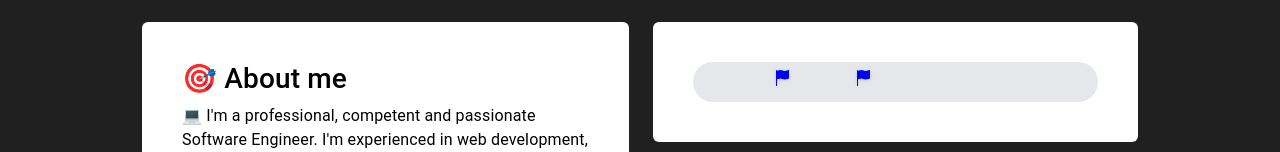
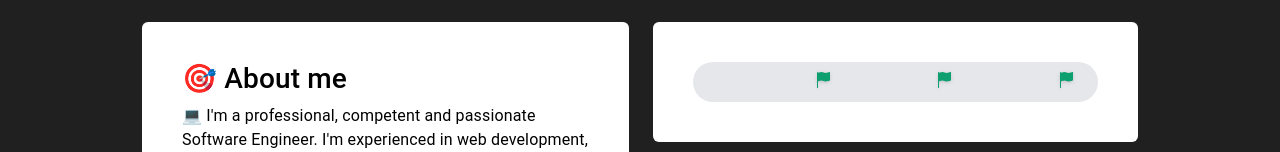
Before and after one commit to victorperezpiqueras/victorperezpiqueras.github.io, a React (Create React App) app: page / in a window 1280 px wide. Shown: the part 326-478 px from the top of the page. Built offline with nearby package versions, Linux system fonts and the light colour scheme.

Commit message:
experience years automatically generated

```diff
--- a/src/components/Experience/Experience.tsx
+++ /dev/null
@@ -1,62 +0,0 @@
-import { Tooltip } from "flowbite-react";
-import { BsFillFlagFill } from "react-icons/bs";
-
-type ExperienceData = {
-  startDate: Date;
-  endDate: Date;
-  title: string;
-};
-type UIExperience = {
-  startDate: Date;
-  endDate: Date;
-  title: string;
-  diffTime: number;
-  barPercentage: number;
-};
-type ExperienceProps = {
-  experiences: ExperienceData[];
-};
-function Experience(props: ExperienceProps) {
-  let uiExperiences = props.experiences.map((ex) => {
-    let newEx = ex as UIExperience;
-    if (!newEx.endDate) newEx.endDate = new Date();
-    let diff =
-      (newEx.endDate.getTime() - newEx.startDate.getTime()) /
-      (1000 * 3600 * 24);
-    maxTime += diff;
-    newEx.diffTime = diff;
-    return newEx;
-  });
-
-  var maxTime = 0;
-  let minLimitTime = Math.min(
-    ...uiExperiences.map((o) => o.startDate.getTime())
-  );
-
-  let maxLimitTime = minLimitTime + maxTime;
-  //add one year in ms
-  maxLimitTime += 1000 * 3600 * 24 * 365;
-
-  return (
-    <div className="h-10 relative w-full bg-gray-200 rounded-full">
-      <div
-        className="w-4/12 drop-shadow absolute mt-2 z-10 hover:cursor-pointer"
-        style={{ marginLeft: "20%" }}
-      >
-        <Tooltip content="1 year" style="dark">
-          <BsFillFlagFill color="blue" />
-        </Tooltip>
-      </div>
-      <div
-        className="w-4/12 drop-shadow absolute mt-2 z-10 hover:cursor-pointer"
-        style={{ marginLeft: "40%" }}
-      >
-        <Tooltip content="1 year" style="dark">
-          <BsFillFlagFill color="blue" />
-        </Tooltip>
-      </div>
-    </div>
-  );
-}
-
-export default Experience;
--- /dev/null
+++ b/src/components/ExperienceBar/ExperienceBar.tsx
@@ -0,0 +1,73 @@
+import { Tooltip } from "flowbite-react";
+import { BsFillFlagFill } from "react-icons/bs";
+
+type ExperienceData = {
+  startDate: Date;
+  endDate: Date;
+  title: string;
+};
+type UIExperience = {
+  startDate: Date;
+  endDate: Date;
+  title: string;
+  diffTime: number;
+  barPercentage: number;
+};
+type ExperienceProps = {
+  experiences: ExperienceData[];
+};
+
+function ExperienceBar(props: ExperienceProps) {
+  let uiExperiences = props.experiences.map((ex) => {
+    let newEx = ex as UIExperience;
+    if (!newEx.endDate) newEx.endDate = new Date();
+    let diff =
+      (newEx.endDate.getTime() - newEx.startDate.getTime()) /
+      (1000 * 3600 * 24);
+    maxTime += diff;
+    newEx.diffTime = diff;
+    return newEx;
+  });
+
+  var maxTime = 0;
+  let minLimitTime = Math.min(
+    ...uiExperiences.map((o) => o.startDate.getTime())
+  );
+  let maxLimitTime = Math.max(...uiExperiences.map((o) => o.endDate.getTime()));
+  //add one year in ms
+  maxLimitTime += 1000 * 3600 * 24 * 365; //plus a year
+
+  // first and last year
+  let firstYear = new Date(minLimitTime).getFullYear();
+  let lastYear = new Date(maxLimitTime).getFullYear();
+  // get the number of years
+  let years = lastYear - firstYear; //avoid year 0
+  console.log(years, new Date(minLimitTime), new Date(maxLimitTime));
+
+  const percentageFactor = 90; // 100 makes UI go out of bounds
+  let flags = [];
+  let flagsData = [];
+  for (let i = 1; i <= years; i++) {
+    flags.push(
+      <div
+        key={i}
+        className="w-4/12 drop-shadow absolute mt-2.5 z-10 hover:cursor-pointer"
+        style={{ marginLeft: `${(i / years) * percentageFactor}%` }}
+      >
+        <Tooltip content={`${i} years`} style="dark">
+          <BsFillFlagFill color="#0E9F6E" />
+        </Tooltip>
+      </div>
+    );
+    flagsData.push({
+      per: `${(i / years) * percentageFactor}%`,
+      text: `${i} years`,
+    });
+  }
+  console.log(flagsData);
+  return (
+    <div className="h-10 relative w-full bg-gray-200 rounded-full">{flags}</div>
+  );
+}
+
+export default ExperienceBar;
--- a/src/pages/AboutMe/AboutMe.tsx
+++ b/src/pages/AboutMe/AboutMe.tsx
@@ -4,7 +4,7 @@ import { ExperienceData } from "../../models/PortfolioData";
 import "./AboutMe.css";
 
 import { BsFillFlagFill } from "react-icons/bs";
-import Experience from "../../components/Experience/Experience";
+import ExperienceBar from "../../components/ExperienceBar/ExperienceBar";
 
 type AboutMeProps = {
   aboutData: { aboutTexts: string[]; experience: ExperienceData[] };
@@ -15,10 +15,16 @@ function AboutMe(props: AboutMeProps) {
   console.log(experienceSorted);
   let experiences = [
     {
-      startDate: new Date(),
-      endDate: new Date("2021-01-01"),
-      title: "test",
+      title: "Intern",
+      startDate: new Date("3/1/2020"),
+      endDate: new Date("9/1/2020"),
     },
+    {
+      title: "R&D",
+      startDate: new Date("2/15/2021"),
+      endDate: new Date("10/31/2021"),
+    },
+    { title: "Dev", startDate: new Date("11/1/2021"), endDate: new Date() },
   ];
 
   return (
@@ -35,7 +41,7 @@ function AboutMe(props: AboutMeProps) {
 
       <div className="flex flex-col basis-1/2 space-y-6">
         <div className="bg-white rounded text-black p-10">
-          <Experience experiences={experiences} />
+          <ExperienceBar experiences={experiences} />
           {/* <div className="h-10 relative w-full bg-gray-200 rounded-full">
             <div
               className="w-4/12 drop-shadow absolute mt-2 z-10 hover:cursor-pointer"
```
